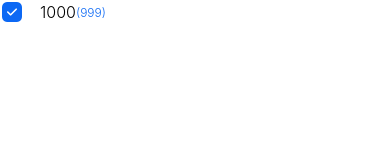
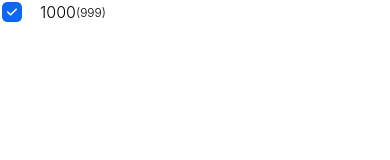
Before and after one commit to buihuunghia2004/TechStore, a React Native app in the folder mobile/: screen / in a window 390 px wide. Shown: the top 160 px of the page. Built offline with nearby package versions, Linux system fonts and the light colour scheme.

Commit message:
fix:style

```diff
--- a/mobile/src/styles/app/components/common/CheckBoxStyle.tsx
+++ b/mobile/src/styles/app/components/common/CheckBoxStyle.tsx
@@ -11,5 +11,6 @@ export const CheckBoxStyle = StyleSheet.create({
     text:{
         ...textStyles.body_lg,
         marginLeft:16,
+        color:'black'
     }
 })
--- a/mobile/src/styles/app/components/common/SearchStyle.tsx
+++ b/mobile/src/styles/app/components/common/SearchStyle.tsx
@@ -1,4 +1,5 @@
 import { StyleSheet } from "react-native";
+import { colors } from "~/styles/colors";
 import { inputTextStyle, textStyles } from "~/styles/globalStyles";
 
 export const SearchStyle = StyleSheet.create({
@@ -16,6 +17,7 @@ export const SearchStyle = StyleSheet.create({
         ...textStyles.body_sm,
         flex:1,
         textAlign: 'left',
+        color:colors.primary
     },
     buttonBack:{
         marginRight:10
--- a/mobile/src/styles/globalStyles.ts
+++ b/mobile/src/styles/globalStyles.ts
@@ -29,7 +29,6 @@ export const textStyles = StyleSheet.create({
     fontWeight:'500',
   },
   body_sm: {
-    color:colors.primary,
     fontFamily: 'Inter',
     fontSize: 12,
     fontStyle:'normal',
@@ -42,20 +41,16 @@ export const textStyles = StyleSheet.create({
     fontWeight:'200',
   },
   body_lg: {
-    color: 'black',
     fontFamily: 'Inter',
     fontSize: 16,
     fontStyle:'normal',
     fontWeight:'300',
-    textAlign:'center',
-    lineHeight:22
   },
   button_lg: {
     fontFamily: 'Inter',
     fontSize: 14,
     fontStyle:'normal',
     fontWeight:'400',
-    color:'white'
   },
   caption:{
     fontFamily: 'Inter',
```
